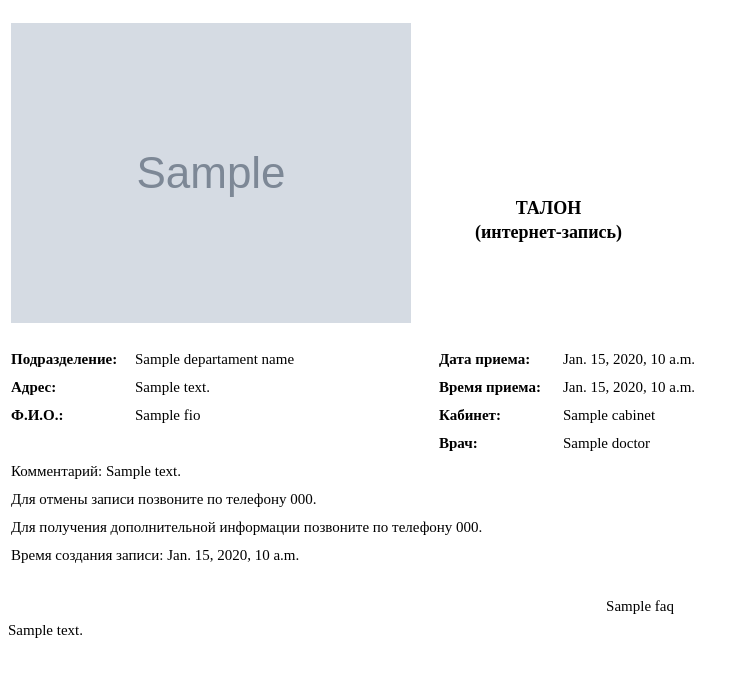
After one commit to azenkov1991/webreg, a Django app: template webreg/patient_writer/templates/patient_writer/talon_pdf.html in a window 1280 px wide. The commit adds this page. Shown: the top 677 px of the page, without its empty margins (0-748 px from the left). Run offline with Django 3.2, Linux system fonts and the light colour scheme; the template is opened without the code that fills it: most values are stand-ins (such as "Sample title", 1, 10 or a date in 2020); grey boxes marked "Sample" are stand-in pictures.

Commit message:
Создан талон pdf

```diff
--- a/webreg/config/settings/common.py
+++ b/webreg/config/settings/common.py
@@ -141,6 +141,8 @@ USE_TZ = True
 # https://docs.djangoproject.com/en/1.10/howto/static-files/
 
 STATIC_URL = '/static/'
+ADMIN_MEDIA_PREFIX = STATIC_URL
+MEDIA_URL = '/media/'
 
 for item in LOCAL_APPS:
     INSTALLED_APPS += (item, )
--- a/webreg/config/urls.py
+++ b/webreg/config/urls.py
@@ -17,6 +17,7 @@ from django.conf import settings
 from django.conf.urls import url, include
 from django.contrib import admin
 from django.views import defaults as default_views
+from django.conf.urls.static import static
 from main.urls import apiurlpatterns as mainapiurlpatterns
 from main.urls import urlpatterns as main_urlpatterns
 from patient_writer.urls import apiurlpatterns as patient_writer_apiurlpatterns
@@ -28,8 +29,9 @@ urlpatterns = [
     url(r'^pwriter/', include('patient_writer.urls', namespace="patient_writer")),
     url(r'api-auth/', include('rest_framework.urls', namespace='rest_framework')),
     url(r'api/', include(apiurlpatterns)),
-    url(r'api/pwriter/',include(patient_writer_apiurlpatterns))
-] + main_urlpatterns
+    url(r'api/pwriter/', include(patient_writer_apiurlpatterns))
+] + main_urlpatterns + \
+    static(settings.MEDIA_URL, document_root=settings.MEDIA_ROOT)
 
 if settings.DEBUG:
     urlpatterns += [
--- a/webreg/main/admin.py
+++ b/webreg/main/admin.py
@@ -102,8 +102,10 @@ class SiteServicePermissoionAdmin(admin.ModelAdmin):
         'm2m': ['services', ]
     }
 
+
 class SiteConfigAdmin(admin.ModelAdmin):
     list_display = ('site',)
+
 
 class UserProfileAdmin(admin.ModelAdmin):
     list_display = ('name', 'site', 'users_str')
--- a/webreg/main/models/clinic.py
+++ b/webreg/main/models/clinic.py
@@ -11,6 +11,8 @@ class Clinic(models.Model):
     address = models.CharField(
         max_length=256, verbose_name="Адрес"
     )
+    index_address = models.CharField(max_length=31, verbose_name='Индекс')
+    email = models.EmailField(verbose_name='Электронная почта')
 
     def __str__(self):
         return self.name
--- a/webreg/main/urls.py
+++ b/webreg/main/urls.py
@@ -3,7 +3,6 @@ from main.api.timetable import SpecialistsFreeCells, SpecialistAllCells
 from main.forms import AuthenticationForm
 from django.views.generic import TemplateView
 from django.contrib.auth.views import login, logout, password_reset
-from .views import TimeTableView, SpecialistRowView
 
 
 apiurlpatterns = [
@@ -25,7 +24,5 @@ urlpatterns = [
                                                         'redirect_field_name': 'next'}
                                       }, name="account_logout"),
     url(r'^accounts/password-reset', password_reset, {'template_name': "account/password_reset_.html"},
-        name="account_reset_password"),
-    url(r'timetable/test', TimeTableView.as_view()),
-    url(r'timetable/daycolumntest', SpecialistRowView.as_view())
+        name="account_reset_password")
 ]
--- a/webreg/mixins/admin.py
+++ b/webreg/mixins/admin.py
@@ -3,10 +3,12 @@ def undelete_selected(self, request, queryset):
     queryset.undelete()
 undelete_selected.short_description = "Сделать активными выбранные %(verbose_name_plural)s."
 
+
 def safe_delete_selected(self, request, queryset):
     assert hasattr(queryset, 'safe_delete')
     queryset.safe_delete()
 safe_delete_selected.short_description = "Сделать неативными выбранные %(verbose_name_plural)s."
+
 
 def safe_delete_mixin_admin(cls):
     """
@@ -21,7 +23,7 @@ def safe_delete_mixin_admin(cls):
             qs = qs.order_by(*ordering)
         return qs
     cls.list_display += ('active',)
-    cls.list_filter += ('deleted',)
+    cls.list_filter = ('deleted',) + cls.list_filter
     cls.get_queryset = get_queryset
     cls.actions = [undelete_selected, safe_delete_selected]
     return cls
--- a/webreg/mixins/models.py
+++ b/webreg/mixins/models.py
@@ -22,6 +22,7 @@ class SafeDeleteQuerySet(models.query.QuerySet):
     def undelete(self):
         self.update(deleted_time=None,
                     deleted=False)
+
 
 class ActiveManager(models.manager.BaseManager.from_queryset(SafeDeleteQuerySet)):
     def get_queryset(self):
@@ -70,7 +71,7 @@ class SafeDeleteMixin(models.Model):
         return not self.deleted
 
     active.boolean = True
-    active.short_description="Активен"
+    active.short_description = "Активен"
 
     class Meta:
         abstract = True
--- a/webreg/patient_writer/admin.py
+++ b/webreg/patient_writer/admin.py
@@ -1,5 +1,5 @@
 from django.contrib import admin
-from .models import SpecializationConfig, SlotTypeConfig, DepartmentConfig
+from .models import SpecializationConfig, SlotTypeConfig, DepartmentConfig, ClinicConfig
 
 
 class SpecializationConfigInline(admin.TabularInline):
@@ -41,3 +41,4 @@ class SlotTypeConfigAdmin(admin.ModelAdmin):
 
 admin.site.register(DepartmentConfig, DepartamentConfigAdmin)
 admin.site.register(SlotTypeConfig, SlotTypeConfigAdmin)
+admin.site.register(ClinicConfig, admin.ModelAdmin)
--- a/webreg/patient_writer/templates/patient_writer/talon.html
+++ b/webreg/patient_writer/templates/patient_writer/talon.html
@@ -18,7 +18,7 @@
   </div>
    <div class="row">
     <div class="col-sm-6 col-sm-offset-3">
-        <a class="btn btn-primary btn-lg btn-block" type="submit"> <span class="glyphicon glyphicon-download-alt"></span> Скачать талон</a>
+        <a href='/pwriter/talon_pdf/{{appointment_id}}' class="btn btn-primary btn-lg btn-block" type="submit"> <span class="glyphicon glyphicon-download-alt"></span> Скачать талон</a>
     </div>
   </div>
 </div>
--- /dev/null
+++ b/webreg/patient_writer/templates/patient_writer/talon_pdf.html
@@ -0,0 +1,145 @@
+{% load static %}
+
+<!doctype html>
+<html xmlns="http://www.w3.org/1999/html">
+<head>
+    <meta http-equiv="content-type" content="text/html; charset=UTF-8"/>
+</head>
+<style>
+    @font-face {
+        font-family: "liberserif";
+        src: url("file:///usr/share/fonts/liberation/LiberationSerif-Regular.ttf");
+        font-weight: normal;
+    }
+
+    @font-face {
+        font-family: "liberserifbold";
+        src: url("file:///usr/share/fonts/liberation/LiberationSerif-Bold.ttf");
+        font-weight: normal;
+    }
+
+    body {
+        font-family: liberserif;
+        font-size: 15px;
+        line-height: 24px;
+    }
+
+    div.heading {
+        text-align: center;
+        font-weight: bold;
+        font-size: 16px;
+        margin-bottom: 25px;
+    }
+
+    div.bold {
+        font-family: "liberserifbold";
+    }
+
+    span.bold {
+        font-family: "liberserifbold";
+    }
+
+    p {
+        margin: 0;
+        padding: 0;
+        text-indent: 10px;
+    }
+
+    .container {
+        width: 600px;
+        margin: 0 auto;
+    }
+
+    .logotype {
+        height: 306px;
+        width: 262px;
+    }
+
+    .logotype img {
+        height: 306px;
+        width: 262px;
+    }
+
+    .reminder {
+        font-size: 18px;
+        font-weight: bold;
+        padding-bottom: 97px;
+        padding-left: 60px;
+        padding-top: 185px;
+        text-align: center;
+    }
+
+    .td1 {
+        width: 120px;
+        font-weight: bold;
+    }
+
+    .td2 {
+        width: 300px;
+        font-family: "liberserifbold";
+    }
+
+    .clear {
+        clear: both;
+    }
+</style>
+<body>
+    <div>
+        <table>
+            <tbody>
+                <tr>
+                    <td>
+                        <img src={{ logo }}>
+                    </td>
+                    <td>
+                        <div class="reminder">
+                            ТАЛОН
+                            </br>
+                            (интернет-запись)
+                        </div>
+                    </td>
+                </tr>
+            </tbody>
+        </table>
+        <table>
+            <tbody>
+                <tr>
+                    <td class="td1">Подразделение:</td><td class="td2">{{ departament_name }}</td>
+                    <td class="td1">Дата приема:</td><td class="td2">{{ date_episode }}</td>
+                </tr>
+                <tr>
+                    <td class="td1">Адрес:</td><td class="td2">{{ departament_address }}</td>
+                    <td class="td1">Время приема:</td><td class="td2">{{ time_episode }}</td>
+                </tr>
+                <tr>
+                    <td class="td1">Ф.И.О.:</td><td class="td2">{{ fio }}</td>
+                    <td class="td1">Кабинет:</td><td class="td2">{{ cabinet }}</td>
+                </tr>
+                <tr>
+                    <td class="td1"></td><td class="td2"></td>
+                    <td class="td1">Врач:</td><td class="td2">{{ doctor }}</td>
+                </tr>
+                {% if speciality_comment %}
+                    <tr>
+                        <td colspan="4"><span class="bold">Комментарий: </span>{{ speciality_comment }}</td>
+                    </tr>
+                {% endif %}
+                <tr>
+                    <td colspan="4">Для отмены записи позвоните по телефону {{ phone }}.</td>
+                </tr>
+                <tr>
+                    <td colspan="4">Для получения дополнительной информации позвоните по телефону {{ phone_cancel }}.</td>
+                </tr>
+                <tr>
+                    <td colspan="4">Время создания записи: {{ create_episode_date }}</td>
+                </tr>
+            </tbody>
+        </table>
+        </br>
+        {% if faq %}
+            <div align="center" class="bold">{{ faq.question }}</div>
+            {{ faq.answer|safe }}
+        {% endif %}
+    </div>
+</body>
+</html>
--- a/webreg/patient_writer/urls.py
+++ b/webreg/patient_writer/urls.py
@@ -1,6 +1,7 @@
 from django.conf.urls import url
 from django.views.generic.base import TemplateView
-from patient_writer.views import PatientWriteFirstStep, PatientWriteSecondStep, Confirm, SpecialistTimeTable, TalonView
+from patient_writer.views import PatientWriteFirstStep, PatientWriteSecondStep, Confirm,\
+    SpecialistTimeTable, TalonView, TalonPdf
 from patient_writer.api.api import AvailableSpecialists, AvailableSpecializaionsForDepartment
 
 apiurlpatterns = [
@@ -13,5 +14,6 @@ urlpatterns = [
     url(r'^agreement/$', TemplateView.as_view(template_name="patient_writer/agreement.html"), name="agreement"),
     url(r'^confirm/$', Confirm.as_view(), name="confirm"),
     url(r'^timetable/specialist/(\d+)', SpecialistTimeTable.as_view()),
-    url(r'^talon/$', TalonView.as_view(), name="talon")
+    url(r'^talon/$', TalonView.as_view(), name="talon"),
+    url(r'^talon_pdf/(\d+)$', TalonPdf.as_view(), name="talon_pdf")
 ]
```
Also changed, not shown: webreg/main/views.py (+0 -45 lines), webreg/patient_writer/models.py (+17 -0 lines), webreg/patient_writer/views.py (+75 -1 lines), 1 other file.
